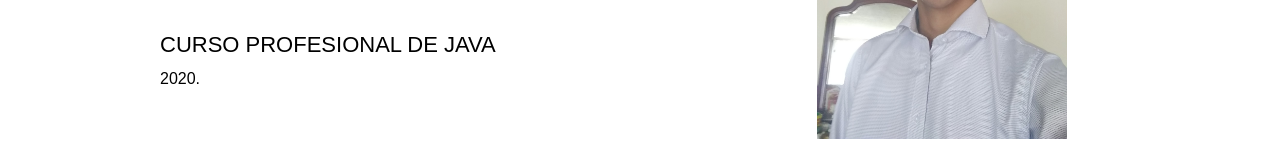
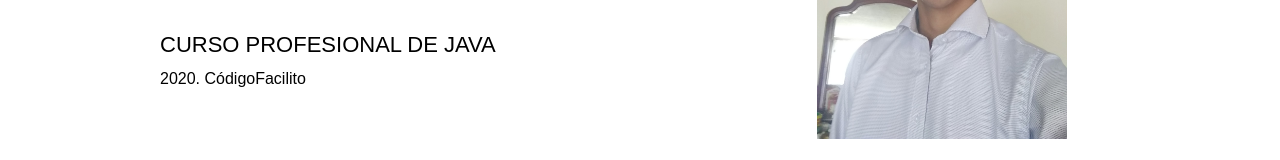
Before and after one commit to braferney/braferney.github.com, a plain HTML site: page cv/index.html in a window 1280 px wide. Shown: the part 359-519 px from the top of the page. Drawn offline with Linux system fonts and the light colour scheme.

Commit message:
Update index.html

```diff
--- a/cv/index.html
+++ b/cv/index.html
@@ -22,7 +22,7 @@
                                 <dt style="font-size:22px;text-transform: uppercase;margin-bottom: 12px;margin-top: 36px;">Ingeniero Electrónico</dt>
                                 <dd style="margin:0">2014-2020. Universidad de Cundinamarca</dd>
                                 <dt style="font-size:22px;text-transform: uppercase;margin-bottom: 12px;margin-top: 36px;">Curso profesional de Java</dt>
-                                <dd style="margin:0">2020.</dd>
+                                <dd style="margin:0">2020. CódigoFacilito</dd>
                              </dl>
                         </div>
                     </div>
```
